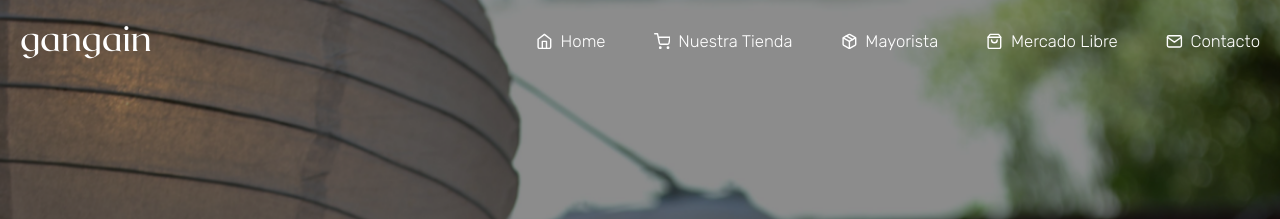
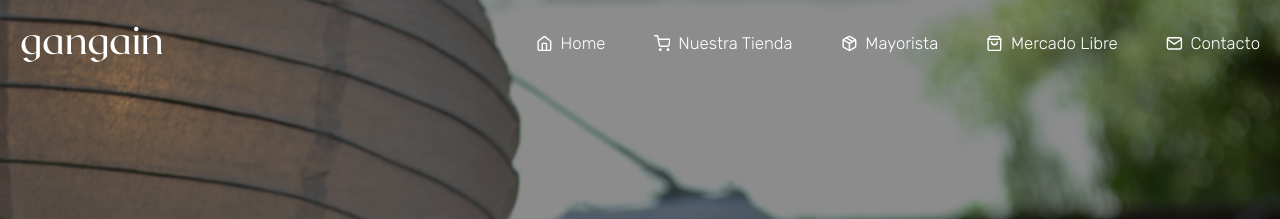
Before and after one commit to Krossler-Francisco/gangain-landingpage, a React (Vite) app: page / in a window 1280 px wide. Shown: the top 219 px of the page. Built offline with nearby package versions, Linux system fonts and the light colour scheme.

Commit message:
logofintsize

```diff
--- a/src/App.css
+++ b/src/App.css
@@ -54,7 +54,7 @@ nav {
 
 .logo{
   font-family: "home-font";
-  font-size: 2.2rem;
+  font-size: 2.4rem;
   font-weight: 100;
   color: white;
 }
```
